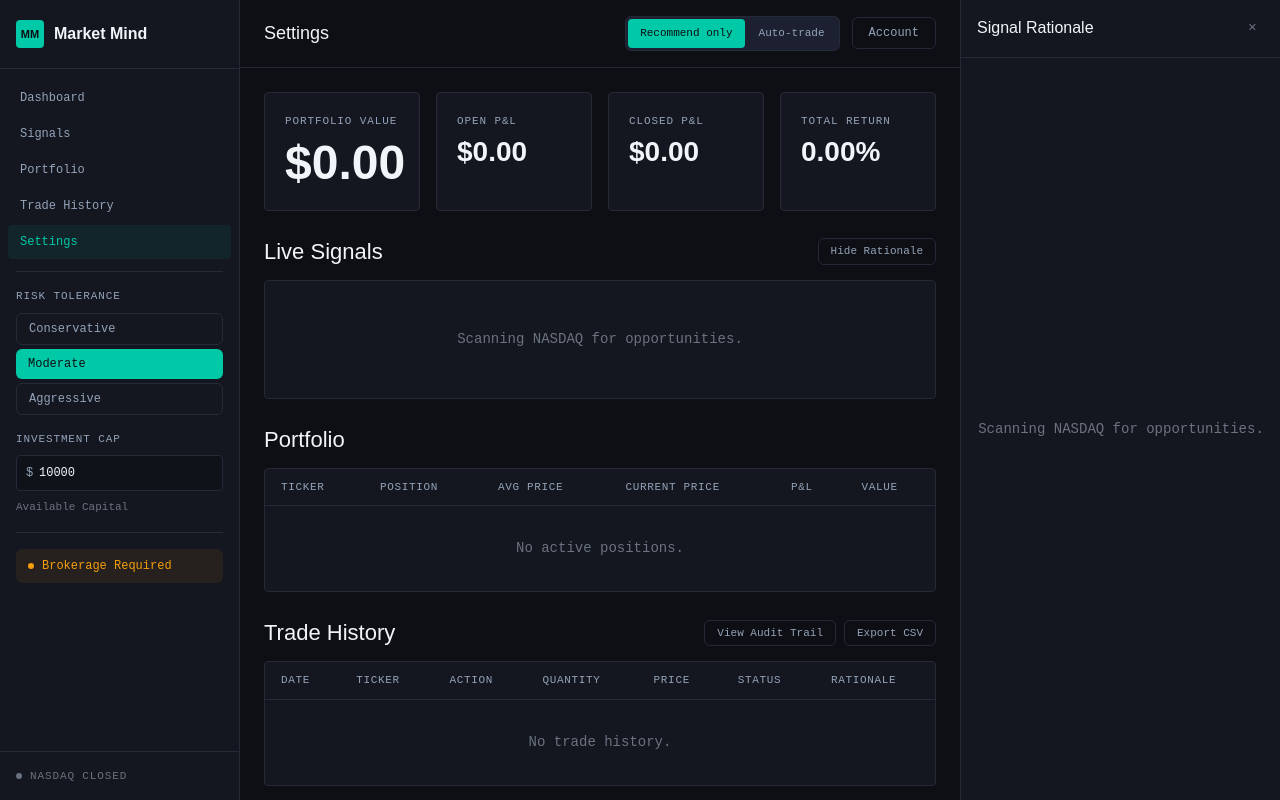
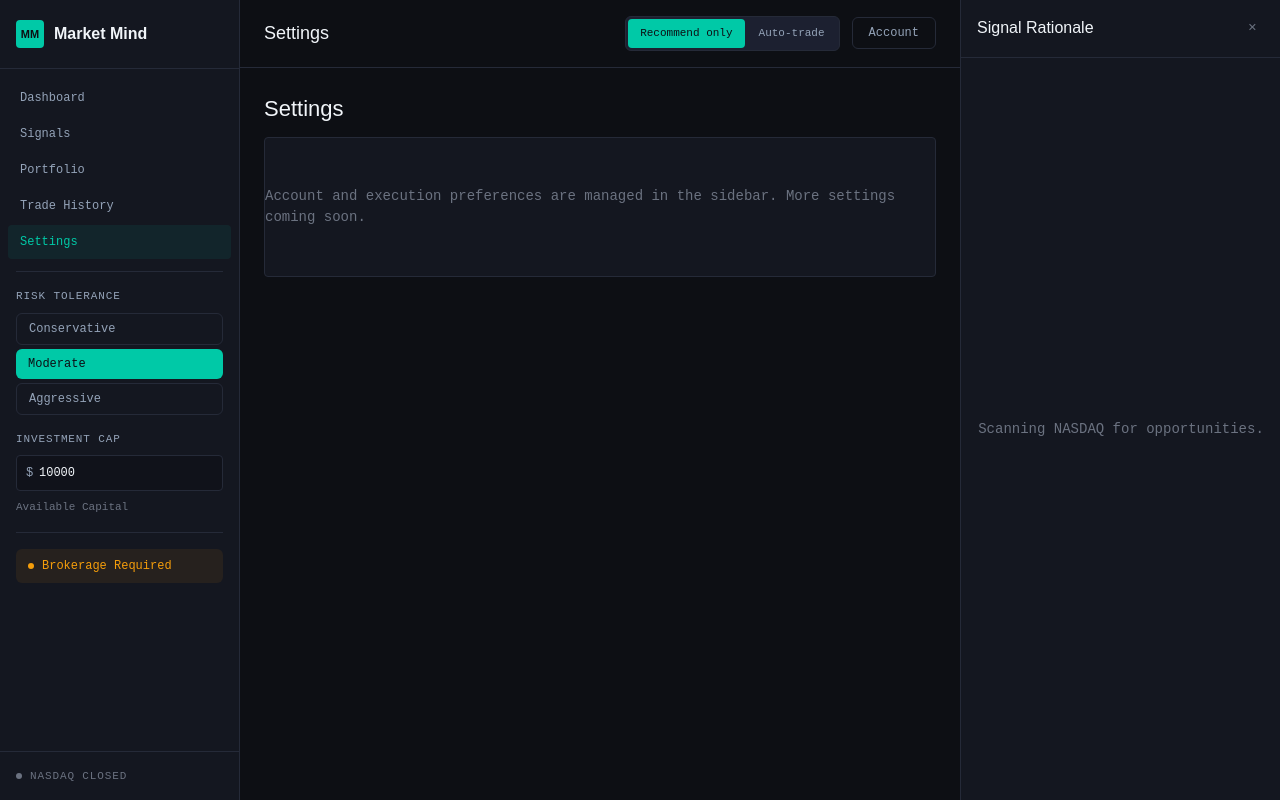
Before and after one commit to AEGIS-OSX/market-mind, a Next.js app: page / in a window 1280 px wide. Both pictures are taken after a click on the button "Settings". Built offline with nearby package versions, Linux system fonts and the light colour scheme.

Commit message:
fix(tabs): rebuild tab fix on current main to resolve PR #8 merge conflict
Replace href=# sidebar anchors with button+activeNav state and conditional
view rendering. Rebuilt on top of main HEAD 25fd9321 (revision 4d96c84d)
so app/page.tsx no longer conflicts on merge. Fixes ticket 6b7dd9d1.

```diff
--- a/app/page.tsx
+++ b/app/page.tsx
@@ -7,13 +7,17 @@ import { motion, AnimatePresence } from "framer-motion";
 // FIX: All motion transitions now use this curve instead of default linear.
 const EASE_OUT = [0.16, 1, 0.3, 1] as const;
 
+// FIX(tabs): nav items no longer carry a hardcoded `active` flag. The active
+// tab is tracked in `activeNav` state and each item declares the view it opens.
 const NAV_ITEMS = [
   { label: "Dashboard" },
   { label: "Signals" },
   { label: "Portfolio" },
   { label: "Trade History" },
   { label: "Settings" },
-];
+] as const;
+
+type NavLabel = (typeof NAV_ITEMS)[number]["label"];
 
 const RISK_TIERS = ["Conservative", "Moderate", "Aggressive"] as const;
 type RiskTier = (typeof RISK_TIERS)[number];
@@ -28,17 +32,26 @@ export default function Home() {
   const [riskTier, setRiskTier] = useState<RiskTier>("Moderate");
   const [execMode, setExecMode] = useState<"auto" | "recommend">("recommend");
   const [contextOpen, setContextOpen] = useState(true);
-  // FIX: activeNav drives sidebar selection and the header title. Clicking a nav
-  // item updates this state instead of navigating to "#" (no /# appended to URL).
-  const [activeNav, setActiveNav] = useState("Dashboard");
   // FIX: Default to $10,000.00 instead of empty string so trading is not blocked.
   const [investmentCap, setInvestmentCap] = useState("10000");
   // Brokerage connection state — drives "Alpaca Connected" / "Brokerage Required" copy.
   const [brokerageConnected, setBrokerageConnected] = useState(false);
+  // FIX(tabs): active tab state. Drives nav highlight, header title, and which
+  // content view renders. Replaces the old static href="#" anchors that only
+  // appended /# to the URL and never changed the view.
+  const [activeNav, setActiveNav] = useState<NavLabel>("Dashboard");
 
   // In production this derives from a real-time market clock.
   // Defaulting to closed so the UI shows a safe initial state.
   const marketOpen = false;
+
+  // Which primary sections are visible for the current tab. Dashboard shows the
+  // full overview; the other tabs scope down to their own view.
+  const showMetrics = activeNav === "Dashboard";
+  const showSignals = activeNav === "Dashboard" || activeNav === "Signals";
+  const showPortfolio = activeNav === "Dashboard" || activeNav === "Portfolio";
+  const showHistory = activeNav === "Dashboard" || activeNav === "Trade History";
+  const showSettings = activeNav === "Settings";
 
   return (
     // FIX: Pure flex-row layout. Sidebar is a flex child, NOT absolute/fixed positioned.
@@ -75,6 +88,10 @@ export default function Home() {
         </div>
 
         {/* Nav */}
+        {/* FIX(tabs): buttons, not <a href="#">. onClick sets activeNav so the view
+            switches with no page reload and no /# appended to the URL. aria-current
+            marks the active tab for assistive tech; buttons are keyboard-reachable
+            and fire on Enter/Space natively. */}
         <nav className="px-[8px] py-[12px] flex flex-col gap-[2px]" aria-label="Main">
           {NAV_ITEMS.map((item) => {
             const isActive = activeNav === item.label;
@@ -84,7 +101,7 @@ export default function Home() {
                 type="button"
                 onClick={() => setActiveNav(item.label)}
                 aria-current={isActive ? "page" : undefined}
-                className="flex items-center w-full text-left px-[12px] py-[8px] transition-colors cursor-pointer focus:outline-none focus-visible:ring-2 focus-visible:ring-[var(--color-accent)]"
+                className="flex items-center px-[12px] py-[8px] transition-colors text-left focus:outline-none focus-visible:ring-2 focus-visible:ring-[var(--color-accent)]"
                 style={{
                   borderRadius: "var(--radius-panel)",
                   fontSize: "var(--text-sm)",
@@ -92,6 +109,8 @@ export default function Home() {
                   color: isActive ? "var(--color-accent)" : "var(--color-text-secondary)",
                   backgroundColor: isActive ? "rgba(0, 201, 167, 0.08)" : "transparent",
                   border: "none",
+                  cursor: "pointer",
+                  width: "100%",
                 }}
               >
                 {item.label}
@@ -115,6 +134,7 @@ export default function Home() {
             {RISK_TIERS.map((tier) => (
               <button
                 key={tier}
+                type="button"
                 onClick={() => setRiskTier(tier)}
                 // FIX: border-radius uses var(--radius-button) = 6px, not 4px.
                 style={{
@@ -185,6 +205,7 @@ export default function Home() {
         {/* FIX: Brokerage Status — "Alpaca Connected" or "Brokerage Required" per Quinn's spec. */}
         <div className="px-[16px] py-[16px]">
           <button
+            type="button"
             onClick={() => setBrokerageConnected((v) => !v)}
             className="w-full flex items-center gap-[8px] px-[12px] py-[8px]"
             style={{
@@ -229,10 +250,11 @@ export default function Home() {
       </aside>
 
       {/* ── Main content — flex-1 min-w-0 prevents hero metric from being clipped ── */}
-      <main className="flex-1 min-w-0 overflow-auto flex flex-col" aria-label="Dashboard">
+      <main className="flex-1 min-w-0 overflow-auto flex flex-col" aria-label={activeNav}>
 
         {/* Header bar */}
         <header className="flex items-center justify-between px-[24px] py-[16px] border-b border-[var(--color-border)] flex-shrink-0">
+          {/* FIX(tabs): title reflects the active tab instead of a hardcoded label. */}
           <h1
             className="font-[family-name:var(--font-display)]"
             style={{ fontSize: "var(--text-xl)", fontWeight: 500, color: "var(--color-text-primary)" }}
@@ -250,6 +272,7 @@ export default function Home() {
               {(["recommend", "auto"] as const).map((mode) => (
                 <button
                   key={mode}
+                  type="button"
                   onClick={() => setExecMode(mode)}
                   style={{
                     borderRadius: "calc(var(--radius-button) - 2px)",
@@ -268,6 +291,7 @@ export default function Home() {
               ))}
             </div>
             <button
+              type="button"
               style={{
                 borderRadius: "var(--radius-button)",
                 fontSize: "var(--text-sm)",
@@ -285,6 +309,7 @@ export default function Home() {
         </header>
 
         {/* ── Hero Metrics ── */}
+        {showMetrics && (
         <motion.section
           className="px-[24px] py-[24px] grid grid-cols-4 gap-[16px] flex-shrink-0"
           initial={{ opacity: 0, y: 16 }}
@@ -370,8 +395,10 @@ export default function Home() {
             </span>
           </div>
         </motion.section>
+        )}
 
         {/* ── Live Signals ── */}
+        {showSignals && (
         <motion.section
           className="px-[24px] pb-[24px] flex flex-col gap-[12px] flex-shrink-0"
           initial={{ opacity: 0, y: 16 }}
@@ -387,6 +414,7 @@ export default function Home() {
               Live Signals
             </h2>
             <button
+              type="button"
               onClick={() => setContextOpen((v) => !v)}
               style={{
                 borderRadius: "var(--radius-button)",
@@ -416,8 +444,10 @@ export default function Home() {
             </p>
           </div>
         </motion.section>
+        )}
 
         {/* ── Portfolio & Holdings ── */}
+        {showPortfolio && (
         <motion.section
           className="px-[24px] pb-[24px] flex flex-col gap-[12px] flex-shrink-0"
           initial={{ opacity: 0, y: 16 }}
@@ -462,8 +492,10 @@ export default function Home() {
             </table>
           </div>
         </motion.section>
+        )}
 
         {/* ── Trade History ── */}
+        {showHistory && (
         <motion.section
           className="px-[24px] pb-[24px] flex flex-col gap-[12px]"
           initial={{ opacity: 0, y: 16 }}
@@ -480,6 +512,7 @@ export default function Home() {
             </h2>
             <div className="flex items-center gap-[8px]">
               <button
+                type="button"
                 style={{
                   borderRadius: "var(--radius-button)",
                   fontSize: "var(--text-xs)",
@@ -494,6 +527,7 @@ export default function Home() {
                 View Audit Trail
               </button>
               <button
+                type="button"
                 style={{
                   borderRadius: "var(--radius-button)",
                   fontSize: "var(--text-xs)",
@@ -563,6 +597,36 @@ export default function Home() {
             </p>
           </div>
         </motion.section>
+        )}
+
+        {/* ── Settings ── */}
+        {showSettings && (
+        <motion.section
+          className="px-[24px] py-[24px] flex flex-col gap-[12px]"
+          initial={{ opacity: 0, y: 16 }}
+          animate={{ opacity: 1, y: 0 }}
+          transition={{ duration: 0.4, ease: EASE_OUT }}
+          aria-label="Settings"
+        >
+          <h2
+            className="font-[family-name:var(--font-display)]"
+            style={{ fontSize: "var(--text-section-title)", fontWeight: 500, color: "var(--color-text-primary)" }}
+          >
+            Settings
+          </h2>
+          <div
+            className="flex items-center justify-center py-[48px]"
+            style={{ borderRadius: "var(--radius-panel)", backgroundColor: "var(--color-surface-1)", border: "1px solid var(--color-border)" }}
+          >
+            <p
+              className="font-[family-name:var(--font-body)]"
+              style={{ fontSize: "var(--text-base)", color: "var(--color-text-muted)" }}
+            >
+              Account and execution preferences are managed in the sidebar. More settings coming soon.
+            </p>
+          </div>
+        </motion.section>
+        )}
       </main>
 
       {/* ── Context Panel 320px collapsible ── */}
@@ -587,6 +651,7 @@ export default function Home() {
                   Signal Rationale
                 </h3>
                 <button
+                  type="button"
                   onClick={() => setContextOpen(false)}
                   style={{
                     borderRadius: "var(--radius-button)",
```
